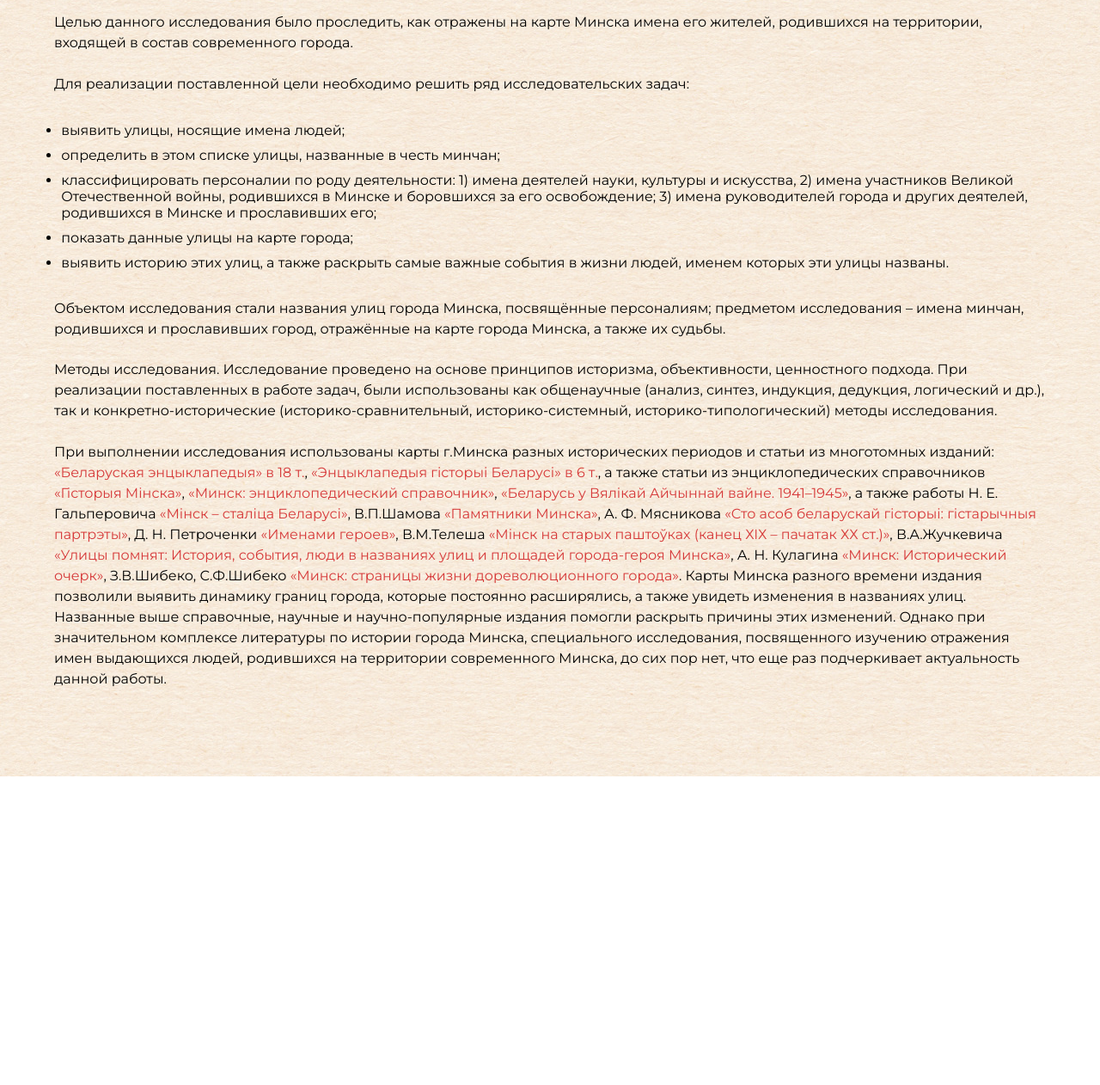
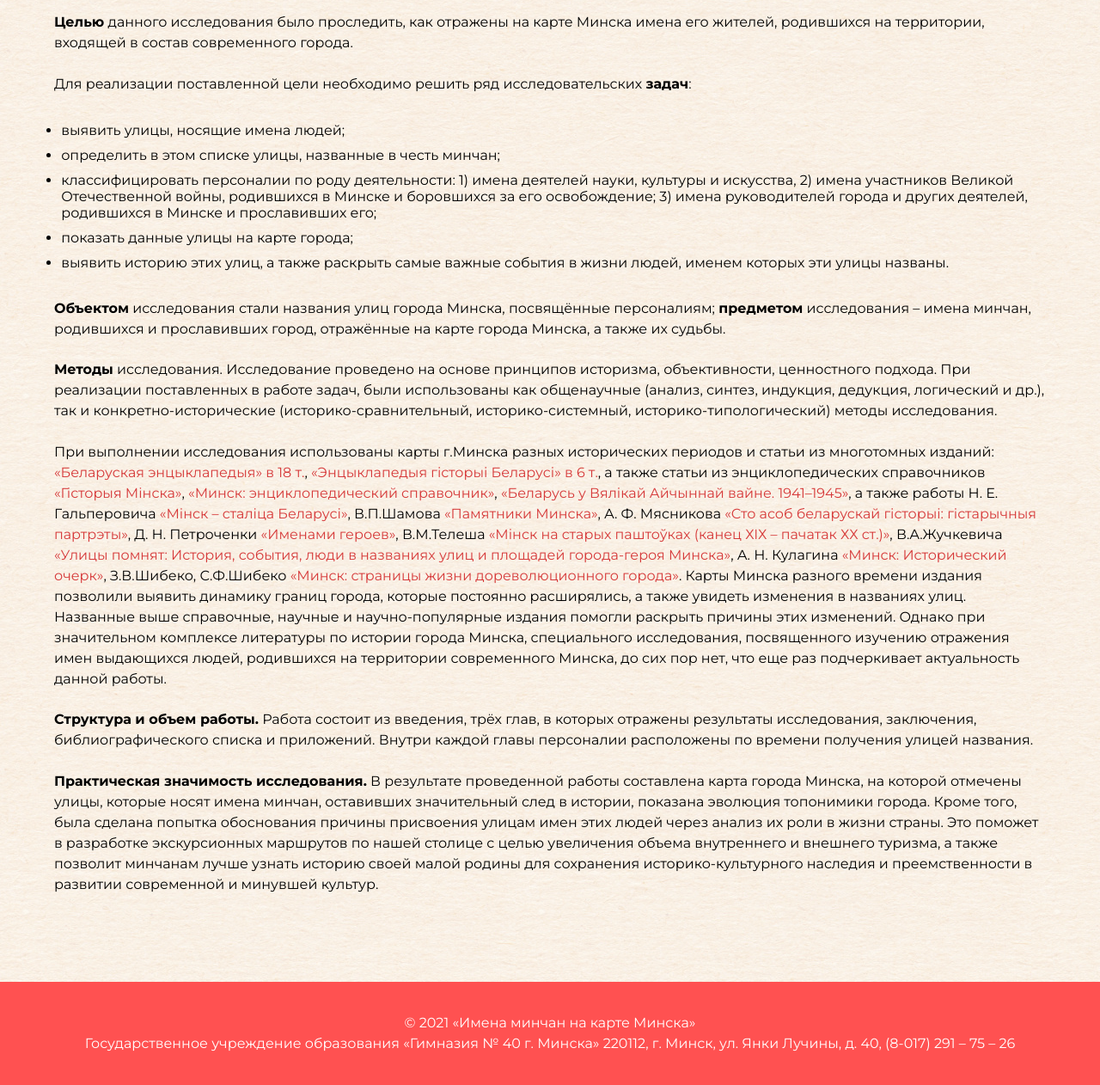
Before and after one commit to Artemy-sweden/famousCitizensConquest, a plain HTML site: page site/pages/about.html in a window 1280 px wide. Shown: the part 228-1490 px from the top of the page at 86% size. Before the commit the page ends 1131 px from the top, so only its background shows below. Drawn offline with Linux system fonts and the light colour scheme.

Commit message:
add-newInfo-fix-footerAndMainLetter

```diff
--- a/site/pages/about.html
+++ b/site/pages/about.html
@@ -29,13 +29,13 @@
       <div class="wrapper" style="max-width: 1300px; padding: 4%">
         <h2 class="title">О проекте</h2>
         <p>
-          Целью данного исследования было проследить, как отражены на карте
-          Минска имена его жителей, родившихся на территории, входящей в состав
-          современного города.
+          <span class="bold">Целью</span> данного исследования было проследить,
+          как отражены на карте Минска имена его жителей, родившихся на
+          территории, входящей в состав современного города.
         </p>
         <p>
           Для реализации поставленной цели необходимо решить ряд
-          исследовательских задач:
+          исследовательских <span class="bold">задач</span>:
         </p>
         <ul>
           <li>выявить улицы, носящие имена людей;</li>
@@ -54,18 +54,19 @@
           </li>
         </ul>
         <p>
-          Объектом исследования стали названия улиц города Минска, посвящённые
-          персоналиям; предметом исследования – имена минчан, родившихся и
-          прославивших город, отражённые на карте города Минска, а также их
-          судьбы.
+          <span class="bold">Объектом</span> исследования стали названия улиц
+          города Минска, посвящённые персоналиям;
+          <span class="bold">предметом</span>
+          исследования – имена минчан, родившихся и прославивших город,
+          отражённые на карте города Минска, а также их судьбы.
         </p>
         <p>
-          Методы исследования. Исследование проведено на основе принципов
-          историзма, объективности, ценностного подхода. При реализации
-          поставленных в работе задач, были использованы как общенаучные
-          (анализ, синтез, индукция, дедукция, логический и др.), так и
-          конкретно-исторические (историко-сравнительный, историко-системный,
-          историко-типологический) методы исследования.
+          <span class="bold">Методы</span> исследования. Исследование проведено
+          на основе принципов историзма, объективности, ценностного подхода. При
+          реализации поставленных в работе задач, были использованы как
+          общенаучные (анализ, синтез, индукция, дедукция, логический и др.),
+          так и конкретно-исторические (историко-сравнительный,
+          историко-системный, историко-типологический) методы исследования.
         </p>
         <p>
           При выполнении исследования использованы карты г.Минска разных
@@ -99,7 +100,32 @@
           выдающихся людей, родившихся на территории современного Минска, до сих
           пор нет, что еще раз подчеркивает актуальность данной работы.
         </p>
+        <p>
+          <span class="bold">Структура и объем работы.</span> Работа состоит из
+          введения, трёх глав, в которых отражены результаты исследования,
+          заключения, библиографического списка и приложений. Внутри каждой
+          главы персоналии расположены по времени получения улицей названия.
+        </p>
+        <p>
+          <span class="bold">Практическая значимость исследования.</span> В
+          результате проведенной работы составлена карта города Минска, на
+          которой отмечены улицы, которые носят имена минчан, оставивших
+          значительный след в истории, показана эволюция топонимики города.
+          Кроме того, была сделана попытка обоснования причины присвоения улицам
+          имен этих людей через анализ их роли в жизни страны. Это поможет в
+          разработке экскурсионных маршрутов по нашей столице с целью увеличения
+          объема внутреннего и внешнего туризма, а также позволит минчанам лучше
+          узнать историю своей малой родины для сохранения историко-культурного
+          наследия и преемственности в развитии современной и минувшей культур.
+        </p>
       </div>
     </section>
+    <footer>
+      <p>© 2021 «Имена минчан на карте Минска»</p>
+      <p>
+        Государственное учреждение образования «Гимназия № 40 г. Минска» 220112,
+        г. Минск, ул. Янки Лучины, д. 40, (8-017) 291 – 75 – 26
+      </p>
+    </footer>
   </body>
 </html>
--- a/site/pages/style.css
+++ b/site/pages/style.css
@@ -6,7 +6,10 @@
 }
 
 body {
-  background: url("../assets/otherImg/bg06.jpg");
+  background: url("../assets/otherImg/bg06.png");
+}
+span.bold {
+  font-weight: bold;
 }
 #main-bg {
   background: url("../assets/otherImg/minskRI.png") no-repeat center / cover;
@@ -82,7 +85,7 @@ section {
 .main-letter {
   font-size: 60px;
   /* font-family: "Dancing Script", cursive; */
-  font-family: "Lobster";
+  font-family: "Marck Script", cursive;
 
   color: #ff5151;
   text-transform: uppercase;
@@ -183,18 +186,18 @@ p {
 footer {
   background: #ff5151;
   color: #fff;
-  height: 150px;
+  height: 120px;
   width: 100%;
   display: flex;
   justify-content: center;
   align-items: center;
   flex-direction: column;
-  clip-path: polygon(0 0, 100% 30%, 100% 100%, 0 100%);
+  /* clip-path: polygon(0 0, 100% 30%, 100% 100%, 0 100%); */
   padding: 2%;
 }
-footer p:first-child {
+/* footer p:first-child {
   margin-top: 30px;
-}
+} */
 footer p {
   text-align: center;
   padding: 0;
```
Also changed, not shown: site/pages/citizen.html (+16 -9 lines), site/pages/citizensList.html (+15 -2 lines), site/assets/otherImg/bg06.png (added).
